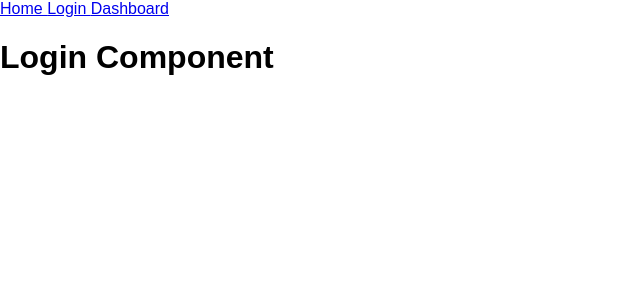
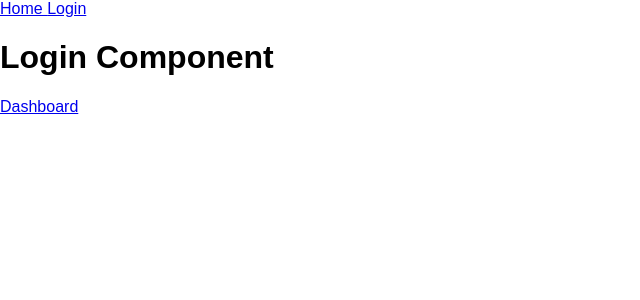
Before and after one commit to sngestr/FeeLessReact, a React (Create React App) app in the folder feelessreact-client/: page /login in a window 1280 px wide. Shown: the top 300 px of the page, without its empty margins (0-640 px from the left). Built offline with nearby package versions, Linux system fonts and the light colour scheme.

Commit message:
move link to dashboard to login page

```diff
--- a/feelessreact-client/src/Navigation.js
+++ b/feelessreact-client/src/Navigation.js
@@ -1,12 +1,11 @@
 import React from 'react';
 import {Link} from 'react-router-dom';
 
-const Navigation = (props) => {
+const Navigation = () => {
 	return (
 		<div>
 			<Link to="/"> Home </Link>
 			<Link to="/login"> Login </Link>
-			<Link to="/dashboard"> Dashboard </Link>
 		</div>
 	);
 }
--- a/feelessreact-client/src/container/Login.js
+++ b/feelessreact-client/src/container/Login.js
@@ -1,4 +1,5 @@
 import React, { Component } from 'react';
+import {Link} from 'react-router-dom';
 
 class Login extends Component {
 	constructor() {
@@ -9,6 +10,7 @@ class Login extends Component {
 		return (
 			<div>
 				<h1> Login Component </h1>
+				<Link to="/dashboard"> Dashboard </Link>
 			</div>
 		);
 	}
```
